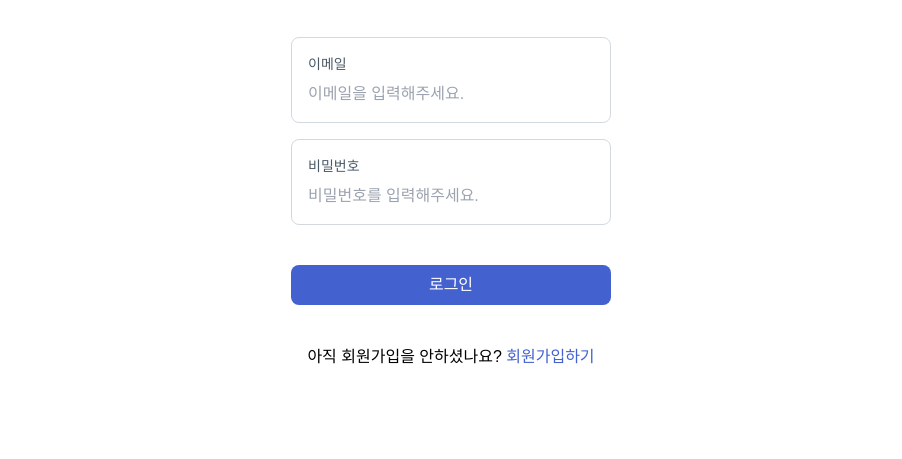
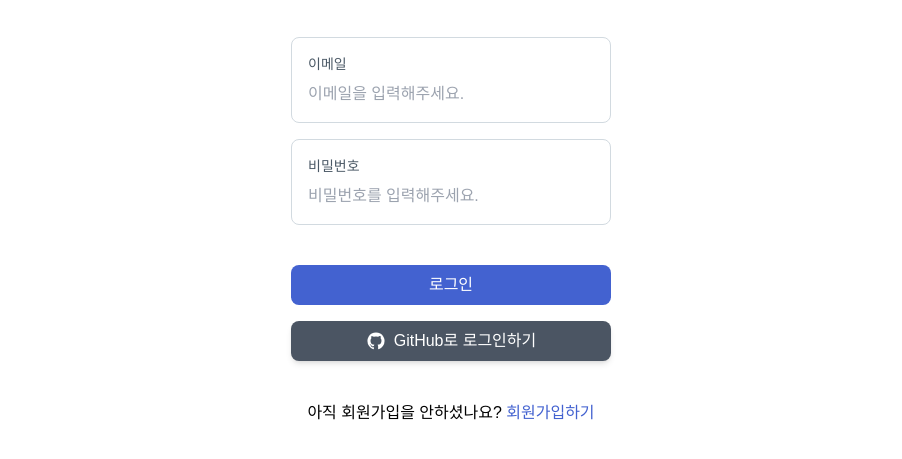
Before and after one commit to Tolerblanc/boostcampwm9th-web-be-p2-was, a website: page views/login.html in a window 1280 px wide. Shown: the part 211-670 px from the top of the page, without its empty margins (189-1091 px from the left). Drawn offline with nearby package versions, Linux system fonts and the light colour scheme; files that its build step writes are made by us from their sources; a web font is replaced by a local one.

Commit message:
feat: 깃허브 로그인 버튼

```diff
--- a/views/login.html
+++ b/views/login.html
@@ -63,6 +63,25 @@
         >
           로그인
         </button>
+        <button
+          onclick="location.href='/auth/github'"
+          type="button"
+          class="py-2 px-4 max-w-md flex justify-center items-center bg-gray-600 hover:bg-gray-700 focus:ring-gray-500 focus:ring-offset-gray-200 text-white w-full transition ease-in duration-200 text-center shadow-md focus:outline-none focus:ring-2 focus:ring-offset-2 rounded-lg"
+        >
+          <svg
+            xmlns="http://www.w3.org/2000/svg"
+            width="20"
+            height="20"
+            fill="currentColor"
+            class="mr-2"
+            viewBox="0 0 1792 1792"
+          >
+            <path
+              d="M896 128q209 0 385.5 103t279.5 279.5 103 385.5q0 251-146.5 451.5t-378.5 277.5q-27 5-40-7t-13-30q0-3 .5-76.5t.5-134.5q0-97-52-142 57-6 102.5-18t94-39 81-66.5 53-105 20.5-150.5q0-119-79-206 37-91-8-204-28-9-81 11t-92 44l-38 24q-93-26-192-26t-192 26q-16-11-42.5-27t-83.5-38.5-85-13.5q-45 113-8 204-79 87-79 206 0 85 20.5 150t52.5 105 80.5 67 94 39 102.5 18q-39 36-49 103-21 10-45 15t-57 5-65.5-21.5-55.5-62.5q-19-32-48.5-52t-49.5-24l-20-3q-21 0-29 4.5t-5 11.5 9 14 13 12l7 5q22 10 43.5 38t31.5 51l10 23q13 38 44 61.5t67 30 69.5 7 55.5-3.5l23-4q0 38 .5 88.5t.5 54.5q0 18-13 30t-40 7q-232-77-378.5-277.5t-146.5-451.5q0-209 103-385.5t279.5-279.5 385.5-103zm-477 1103q3-7-7-12-10-3-13 2-3 7 7 12 9 6 13-2zm31 34q7-5-2-16-10-9-16-3-7 5 2 16 10 10 16 3zm30 45q9-7 0-19-8-13-17-6-9 5 0 18t17 7zm42 42q8-8-4-19-12-12-20-3-9 8 4 19 12 12 20 3zm57 25q3-11-13-16-15-4-19 7t13 15q15 6 19-6zm63 5q0-13-17-11-16 0-16 11 0 13 17 11 16 0 16-11zm58-10q-2-11-18-9-16 3-14 15t18 8 14-14z"
+            ></path>
+          </svg>
+          GitHub로 로그인하기
+        </button>
       </form>
       <div>
         아직 회원가입을 안하셨나요?
```
